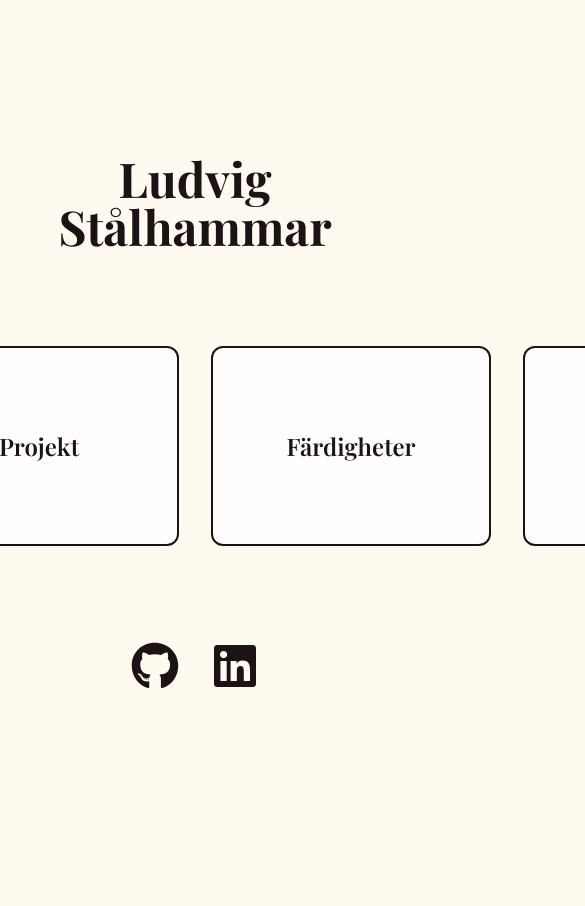
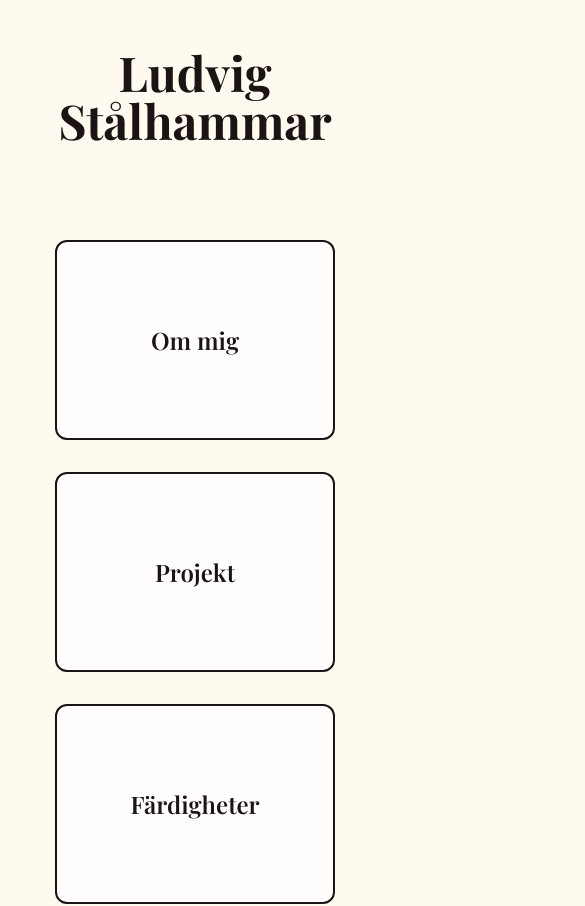
Before and after one commit to Stalhammar/portfolio, a React (Vite) app in the folder portfolio/: page / in a window 390 px wide. Shown: the top 906 px of the page, 585 px wide, since content can reach past the window. Before the commit the page ends 844 px from the top, so only its background shows below. Built offline with nearby package versions, Linux system fonts and the light colour scheme; a web font is replaced by a local one.

Commit message:
Add footer and responsive layout

```diff
--- a/portfolio/src/App.tsx
+++ b/portfolio/src/App.tsx
@@ -4,13 +4,13 @@ import Card from "./components/Card";
 
 function App() {
   return (
-    <div className="min-h-screen flex flex-col items-center justify-center gap-24">
-
-      <h1 className="font-serif text-5xl font-bold text-center">
+    <div className="min-h-screen flex flex-col justify-center">
+      <main className="flex flex-col items-center justify-center gap-24">
+        <h1 className="font-serif text-5xl font-bold text-center pt-12">
           Ludvig Stålhammar
         </h1>
 
-      <div className="flex flex-row gap-8">
+        <div className="flex flex-wrap justify-center gap-8">
           <Card text="Om mig" />
           <Card text="Projekt" />
           <Card text="Färdigheter" />
@@ -25,7 +25,11 @@ function App() {
             <FaLinkedin className="w-12 h-12" />
           </SocialLink>
         </div>
+      </main>
 
+      <footer className="text-center text-sm p-12">
+        © {new Date().getFullYear()} Ludvig Stålhammar
+      </footer>
     </div>
   );
 }
```
Lines whose indentation alone changed are shown as unchanged.
